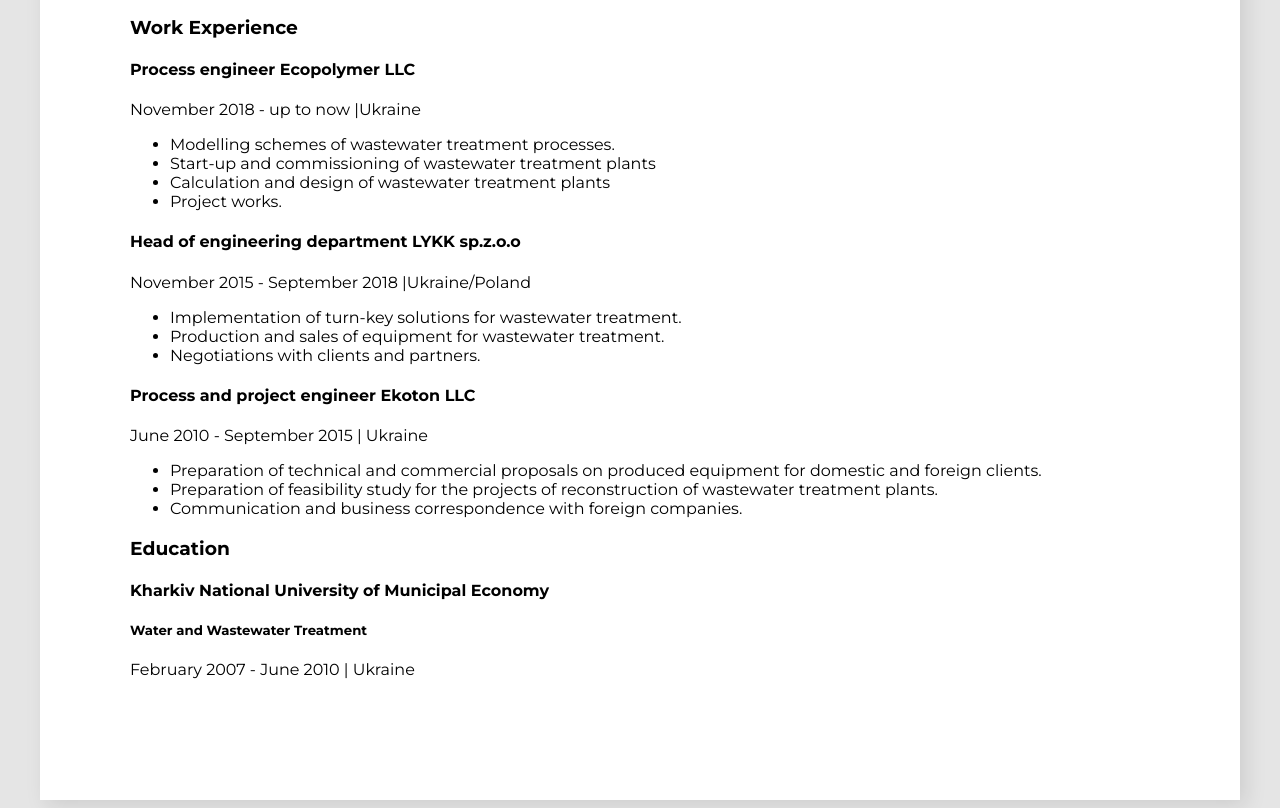
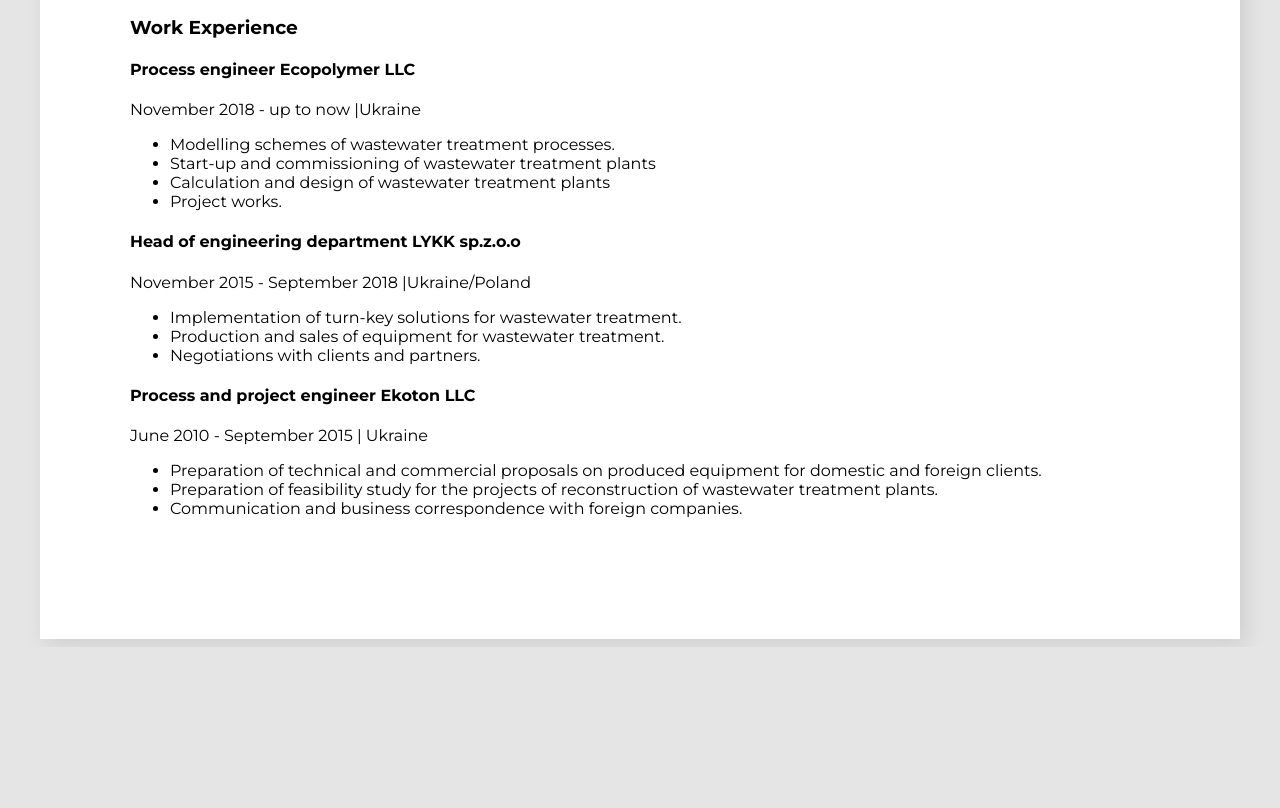
Before and after one commit to Mitya89/rsschool-cv, a plain HTML site: page index.html in a window 1280 px wide. Shown: the part 285-1093 px from the top of the page. After the commit the page ends 932 px from the top, so only its background shows below. Drawn offline with Linux system fonts and the light colour scheme; files that its build step writes are made by us from their sources.

```diff
--- a/index.html
+++ b/index.html
@@ -29,10 +29,10 @@
                     <h4 class="work-position">Process engineer <span class="organization">Ecopolymer LLC</span></h4>
                     <p class="period">November 2018 - up to now <span class="line">|</span>Ukraine</p>
                     <ul class="work-list">
-                    <li class="work-list-item">Modelling schemes of wastewater treatment processes.</li>
-                    <li class="work-list-item">Start-up and commissioning of wastewater treatment plants</li>
-                    <li class="work-list-item">Calculation and design of wastewater treatment plants</li>
-                    <li class="work-list-item">Project works.</li>
+                        <li class="work-list-item">Modelling schemes of wastewater treatment processes.</li>
+                        <li class="work-list-item">Start-up and commissioning of wastewater treatment plants</li>
+                        <li class="work-list-item">Calculation and design of wastewater treatment plants</li>
+                        <li class="work-list-item">Project works.</li>
                     </ul>
                 </div>
                 <!--Company 2-->
@@ -56,15 +56,7 @@
                     </ul>
                 </div>
             </div>
-            <!--My education section-->
-            <div class="education">
-                <h3 class="title">Education</h3>
-                <!--University 1-->
-                <h4 class="university">Kharkiv National University of Municipal Economy</h4>
-                <h5 class="speciality">Water and Wastewater Treatment</h5>
-                <p class="period">February 2007 - June 2010 <span class="line">|</span> Ukraine</p>
-            </div>
-         </div>
+        </div>
     </div>
 </body>
 </html>
```
